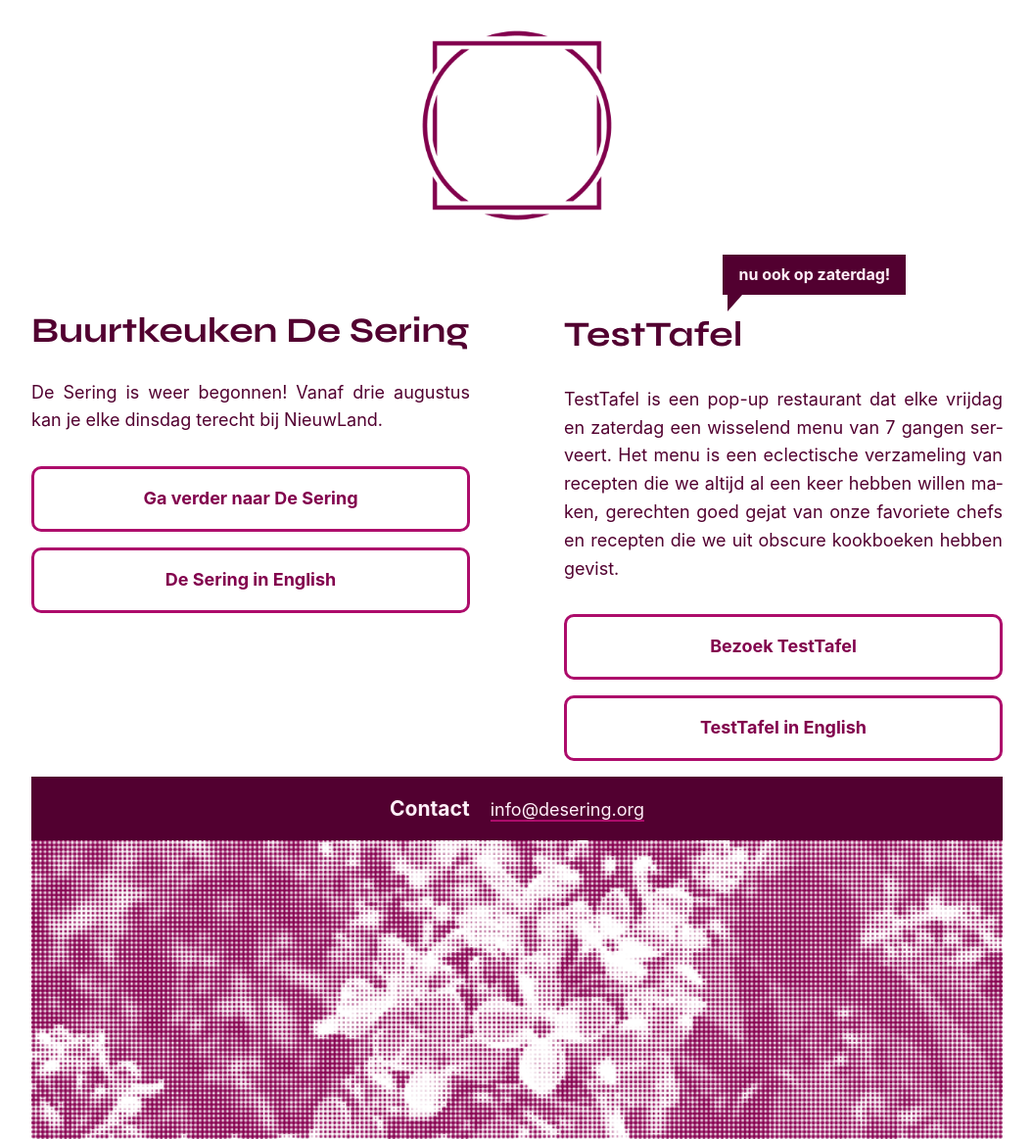
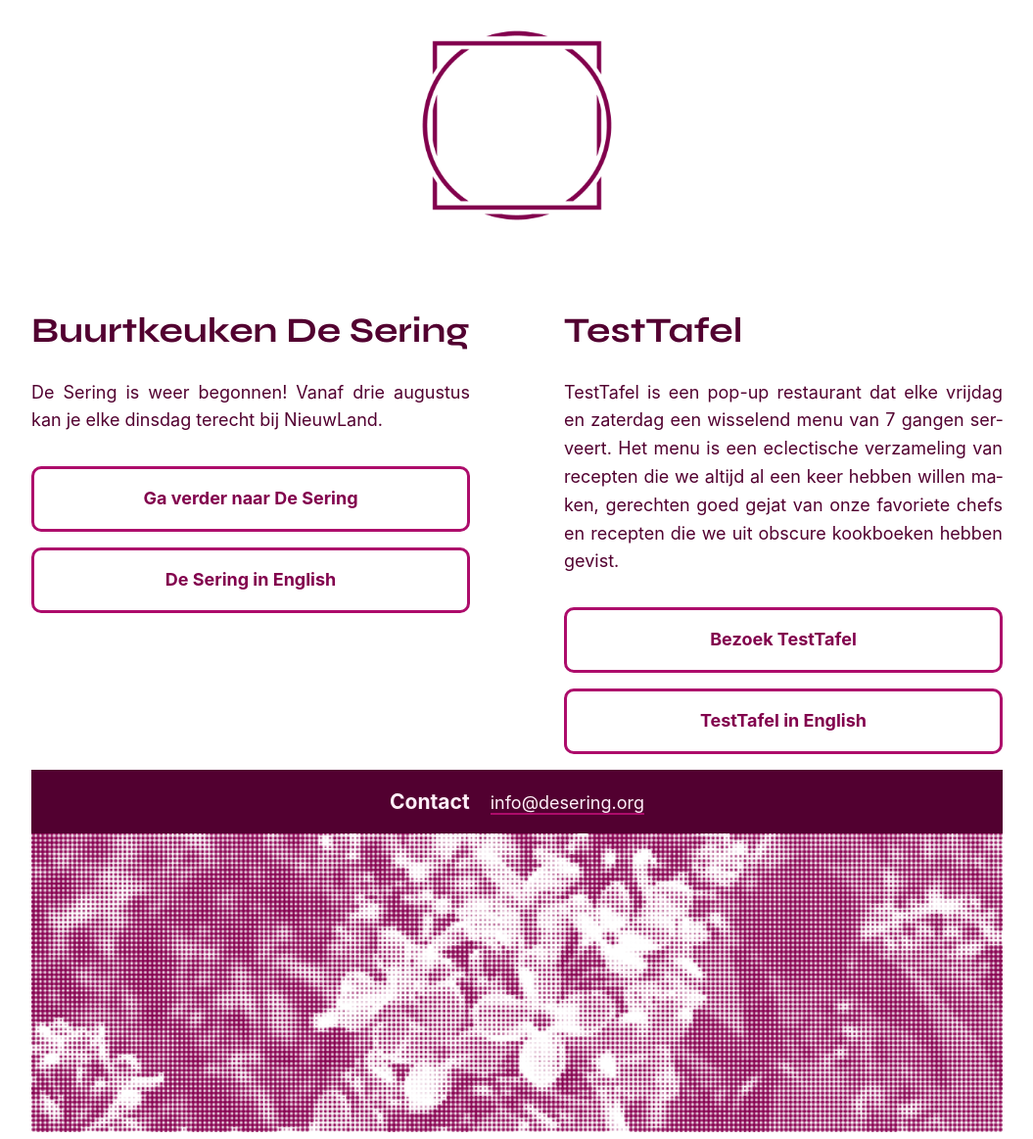
Before and after one commit to decoalitie/desering.org, a Jekyll site: the page built from index.html, in a window 1280 px wide. Shown: the whole page at 98% size, without its empty margins (112-1167 px from the left). Built offline with Jekyll 4.4.1, drawn with Linux system fonts in a browser that asks for light colours; some web fonts are replaced.

Commit message:
Temporarily remove tooltip in break week

```diff
--- a/index.html
+++ b/index.html
@@ -20,12 +20,14 @@ translation: index
 </div>
 
 <div class="test-tafel">
-  <div class="header-with-tooltip">
+  <!-- Temporarily disabled during break week -->
+  <!-- <div class="header-with-tooltip">
     <h1>
       TestTafel
       <span class="tooltip">nu ook op zaterdag!</span>
     </h1>
-  </div>
+  </div> -->
+  <h1>TestTafel</h1>
 
   <p>
     TestTafel is een pop-up restaurant dat elke vrijdag en zaterdag een wisselend menu van 7 gangen serveert. Het menu
```
